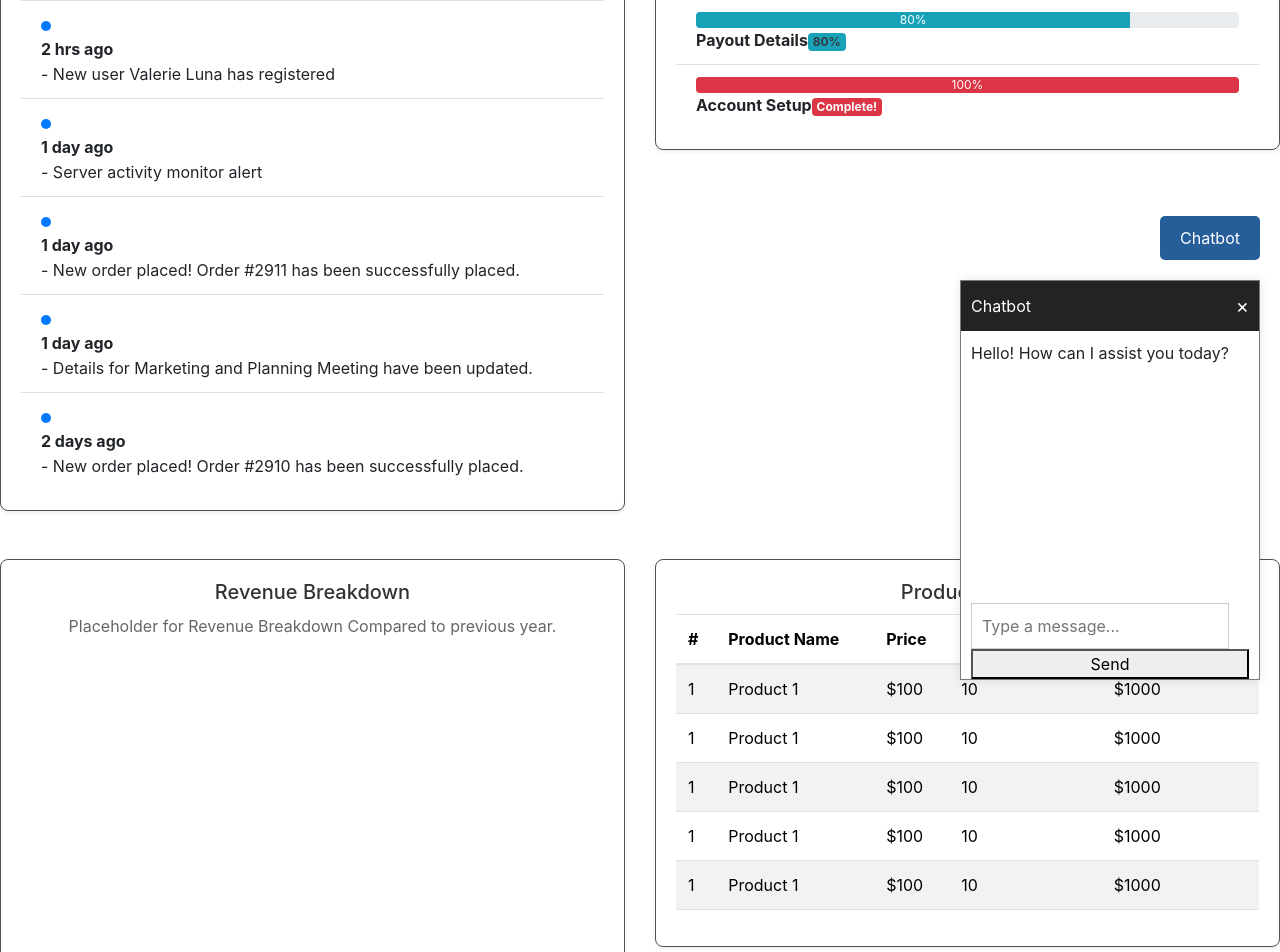
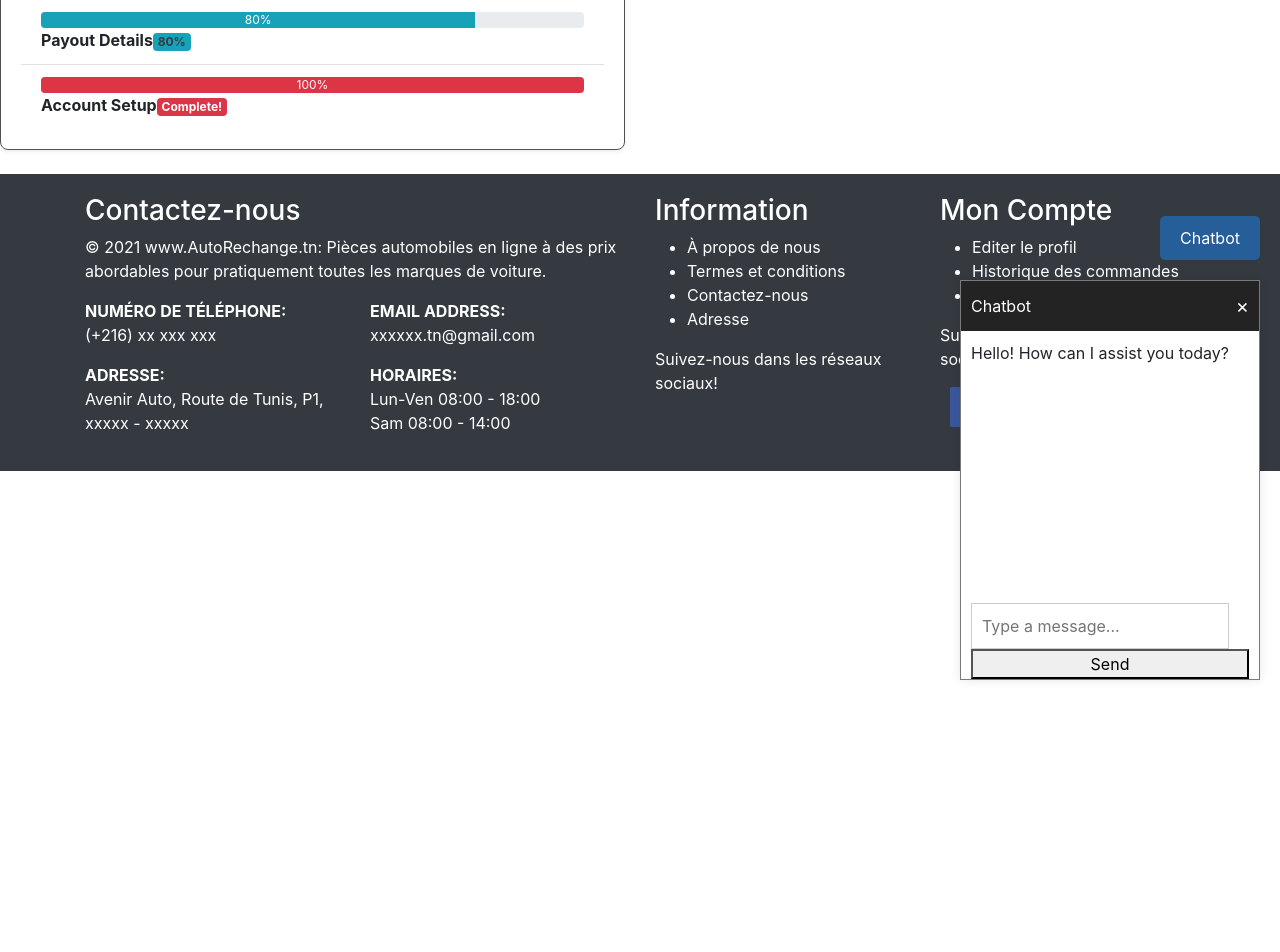
Before and after one commit to ikbel2024/Auto-Rechange-360, an Angular app in the folder frontend/: page /administration in a window 1280 px wide. Shown: the part 520-1472 px from the top of the page. After the commit the page ends 991 px from the top, so only its background shows below. Built offline with nearby package versions, Linux system fonts and the light colour scheme.

Commit message:
Dashboard

```diff
--- a/frontend/package.json
+++ b/frontend/package.json
@@ -10,6 +10,7 @@
   },
   "private": true,
   "dependencies": {
+    "@agm/core": "^3.0.0-beta.0",
     "@angular/animations": "^15.2.0",
     "@angular/common": "^15.2.0",
     "@angular/compiler": "^15.2.0",
@@ -20,6 +21,7 @@
     "@angular/router": "^15.2.0",
     "@fortawesome/fontawesome-free": "^6.5.2",
     "bootstrap": "^5.3.3",
+    "chart.js": "^4.4.3",
     "font-awesome": "^4.7.0",
     "rxjs": "~7.8.0",
     "tslib": "^2.3.0",
--- a/frontend/src/app/administration/administration.component.html
+++ b/frontend/src/app/administration/administration.component.html
@@ -64,46 +64,9 @@
     <router-outlet></router-outlet>
 
 
-    <!-- Recent Activity and Progress Tracker -->
+
+    <!-- ________________________Recent Activity and Progress Tracker______________________________-->
     <div class="row">
-        <!-- Recent Activity -->
-        <div class="col-md-6">
-            <div class="card shadow-sm mb-4">
-                <div class="card-body">
-                    <h5 class="card-title text-center mb-4">Recent Activity</h5>
-                    <ul class="list-group list-group-flush">
-                        <li class="list-group-item">
-                            <div class="timeline-item-marker-indicator bg-primary"></div>
-                            <span class="activity-time">27 min ago</span> - New order placed! Order #2912 has been successfully placed.
-                        </li>
-                        <li class="list-group-item">
-                            <div class="timeline-item-marker-indicator bg-primary"></div>
-                            <span class="activity-time">58 min ago</span> - Your weekly report has been generated and is ready to view.
-                        </li>
-                        <li class="list-group-item">
-                            <div class="timeline-item-marker-indicator bg-primary"></div>
-                            <span class="activity-time">2 hrs ago</span> - New user Valerie Luna has registered
-                        </li>
-                        <li class="list-group-item">
-                            <div class="timeline-item-marker-indicator bg-primary"></div>
-                            <span class="activity-time">1 day ago</span> - Server activity monitor alert
-                        </li>
-                        <li class="list-group-item">
-                            <div class="timeline-item-marker-indicator bg-primary"></div>
-                            <span class="activity-time">1 day ago</span> - New order placed! Order #2911 has been successfully placed.
-                        </li>
-                        <li class="list-group-item">
-                            <div class="timeline-item-marker-indicator bg-primary"></div>
-                            <span class="activity-time">1 day ago</span> - Details for Marketing and Planning Meeting have been updated.
-                        </li>
-                        <li class="list-group-item">
-                            <div class="timeline-item-marker-indicator bg-primary"></div>
-                            <span class="activity-time">2 days ago</span> - New order placed! Order #2910 has been successfully placed.
-                        </li>
-                    </ul>
-                </div>
-            </div>
-        </div>
         <!-- Progress Tracker -->
         <div class="col-md-6">
             <div class="card shadow-sm mb-4">
@@ -145,78 +108,3 @@
             </div>
         </div>
     </div>
-
-    <!-- Sales Analytics & Customer Management -->
-    <div class="row mt-4">
-        <div class="col-md-6">
-            <div class="card shadow-sm mb-4">
-                <div class="card-body">
-                    <h5 class="card-title text-center">Revenue Breakdown</h5>
-                    <p class="card-text text-center">Placeholder for Revenue Breakdown Compared to previous year.</p>
-                    <canvas id="dashboardBarChart" width="724" height="361" style="display: block; box-sizing: border-box; height: 289px; width: 579.7px;"></canvas>
-                </div>
-            </div>
-        </div>
-
-        <!-- Table for list of products sold -->
-        <div class="col-md-6">
-            <div class="card shadow-sm mb-4">
-                <div class="card-body">
-                    <h5 class="card-title text-center">Products Sold</h5>
-                    <div class="table-responsive">
-                        <table class="table table-striped">
-                            <thead>
-                                <tr>
-                                    <th>#</th>
-                                    <th>Product Name</th>
-                                    <th>Price</th>
-                                    <th>Quantity Sold</th>
-                                    <th>Total Revenue</th>
-                                </tr>
-                            </thead>
-                            <tbody>
-                                <!-- Insert dynamic data for products sold here -->
-                                <!-- Example row -->
-                                <tr>
-                                    <td>1</td>
-                                    <td>Product 1</td>
-                                    <td>$100</td>
-                                    <td>10</td>
-                                    <td>$1000</td>
-                                </tr>
-                                <tr>
-                                    <td>1</td>
-                                    <td>Product 1</td>
-                                    <td>$100</td>
-                                    <td>10</td>
-                                    <td>$1000</td>
-                                </tr>
-                                <tr>
-                                    <td>1</td>
-                                    <td>Product 1</td>
-                                    <td>$100</td>
-                                    <td>10</td>
-                                    <td>$1000</td>
-                                </tr>
-                                <tr>
-                                    <td>1</td>
-                                    <td>Product 1</td>
-                                    <td>$100</td>
-                                    <td>10</td>
-                                    <td>$1000</td>
-                                </tr>
-                                <tr>
-                                    <td>1</td>
-                                    <td>Product 1</td>
-                                    <td>$100</td>
-                                    <td>10</td>
-                                    <td>$1000</td>
-                                </tr>
-                                <!-- Add more rows for each product -->
-                            </tbody>
-                        </table>
-                    </div>
-                </div>
-            </div>
-        </div>
-    </div>
```
Also changed, not shown: frontend/src/app/administration/administration.component.ts (+7 -2 lines), 1 other file (tests, documents, lock files or other folders).
